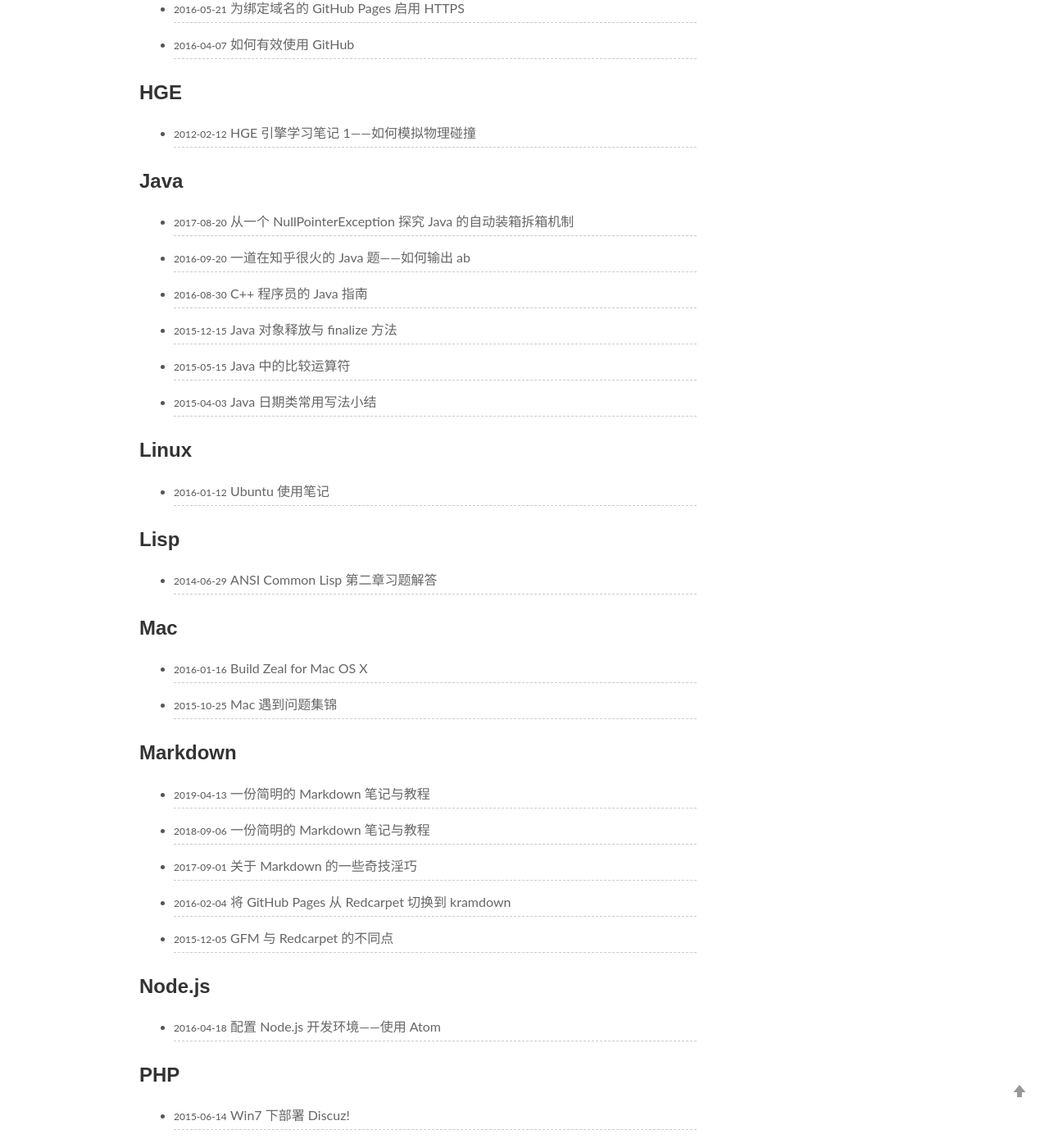
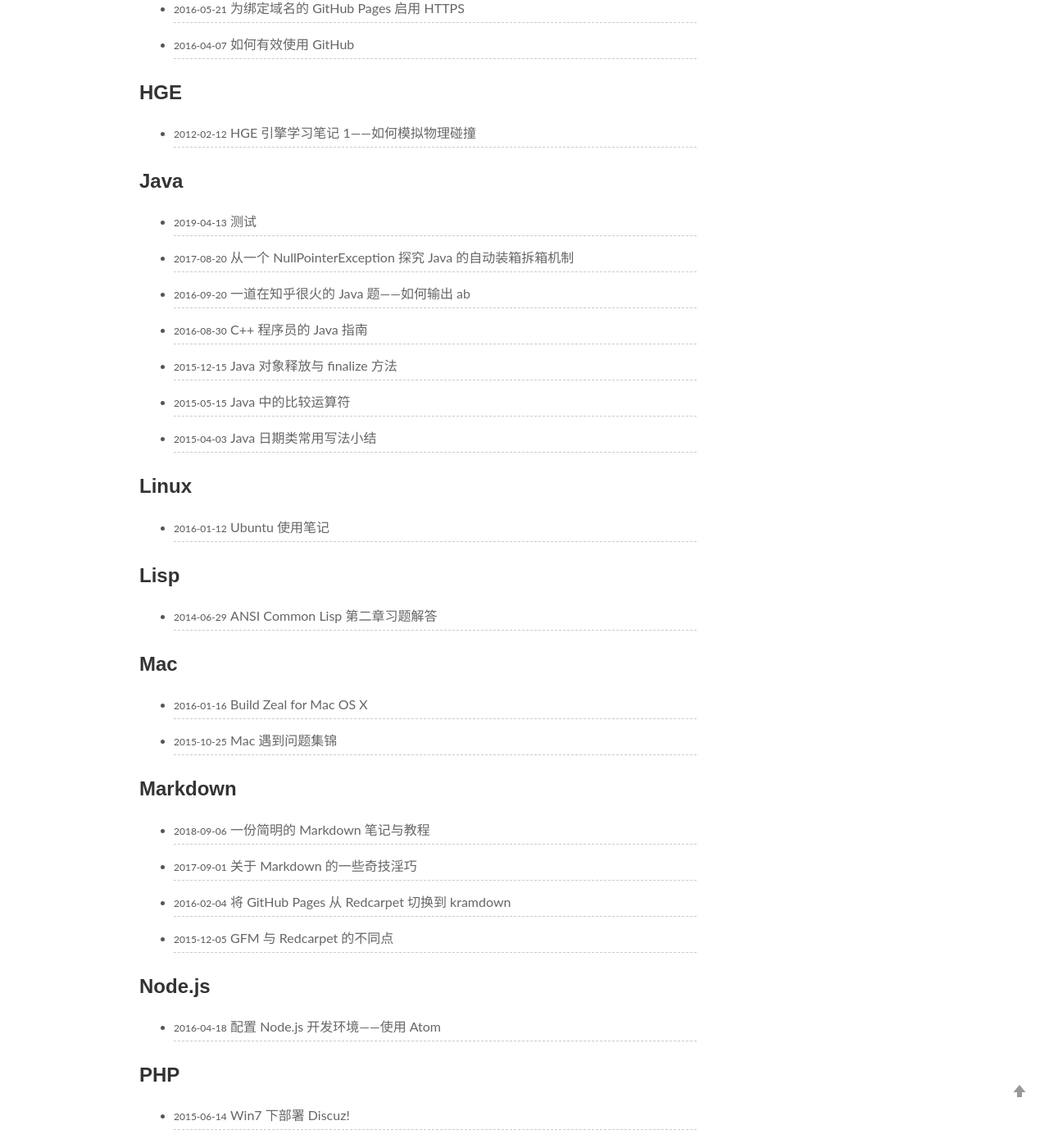
Before and after one commit to marongjie/marongjie.github.io, a Jekyll site: the page built from pages/categories.md, in a window 1280 px wide and 1400 px high, scrolled down 3951 px. Shown: the whole window at 82% size. Built offline with Jekyll 4.4.1, drawn with Linux system fonts in a browser that asks for light colours.

Commit message:
first commit

```diff
--- a/_posts/2019-04-13-markdown-in.md
+++ b/_posts/2019-04-13-markdown-in.md
@@ -1,9 +1,9 @@
 ---
 layout: post
-title: 一份简明的 Markdown 笔记与教程
-categories: Markdown
-description: 一份简明的 Markdown 笔记与教程
+title: 测试
+categories: Java
+description: 博客测试
 keywords: Markdown, VSCode
 ---
 
-为部
+哈哈哈
```
